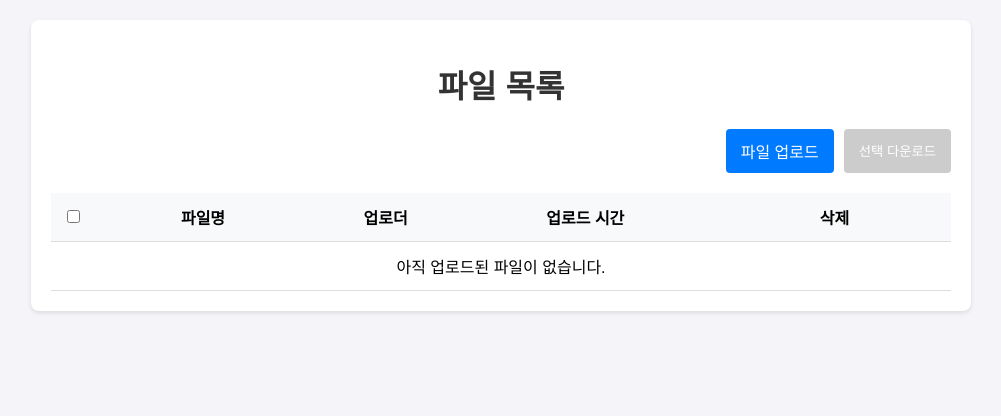
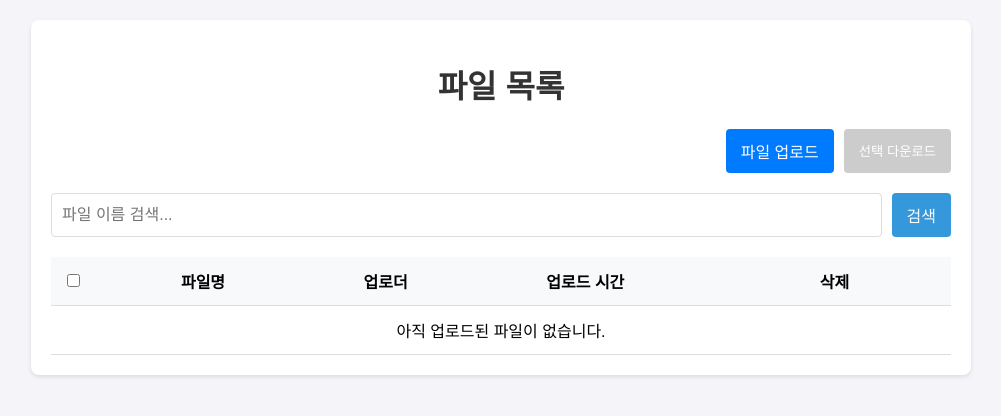
Before and after one commit to JYParker/PyHard, a Flask app: page / in a window 1280 px wide. Shown: the part 75-491 px from the top of the page, without its empty margins (139-1140 px from the left). Run offline with Flask 3, Linux system fonts and the light colour scheme; the visitor is signed in with stand-in values (Sample User, id 1); data that the repository does not hold is empty.

Commit message:
feat: 검색 기능 추가

```diff
--- a/app.py
+++ b/app.py
@@ -168,5 +168,22 @@ def delete_file(filename):
 
     return redirect(url_for("index"))
 
+@app.route("/search")
+def search():
+    if 'user_id' not in session:
+        return redirect(url_for('login_page'))
+    # url에서 query라는 이름의 파라미터 가져옴
+    query = request.args.get('query', '')
+    if query:
+        # ($regex: query) 는 정규 표현식을 사용해 query가 포함된 모든 파일 검색
+        # ($options: i) 는 대소문자 구별하지 않고 검색
+        search_query = {"filename": {"$regex": query, "$options": "i"}}
+        files = list(files_collection.find(search_query, {"_id": 0}))
+    else:
+        # 검색어를 지정하지 않으면 빈 문자열 반환해 모든 파일 조회
+        files = list(files_collection.find({}, {"_id": 0}))
+
+    return render_template('main.html', files=files)
+
 if __name__ == '__main__':
     app.run(debug=True)
--- a/static/style.css
+++ b/static/style.css
@@ -78,3 +78,33 @@ th {
 .file-title a:hover {
     text-decoration: underline;
 }
+.search-section {
+    margin-bottom: 20px;
+}
+
+.search-form {
+    display: flex;
+    gap: 10px;
+}
+
+.search-input {
+    flex-grow: 1;
+    padding: 10px;
+    border: 1px solid #ddd;
+    border-radius: 4px;
+    font-size: 16px;
+}
+
+.search-btn {
+    padding: 10px 15px;
+    background-color: #3498db;
+    color: white;
+    border: none;
+    border-radius: 4px;
+    cursor: pointer;
+    font-size: 16px;
+}
+
+.search-btn:hover {
+    background-color: #2980b9;
+}
--- a/templates/main.html
+++ b/templates/main.html
@@ -24,7 +24,12 @@
             <a href="/upload_page" class="upload-btn">파일 업로드</a>
             <button id="multi-download-btn" class="download-btn" disabled>선택 다운로드</button>
         </div>
-
+        <div class="search-section">
+            <form action="/search" method="GET" class="search-form">
+                <input type="text" name="query" placeholder="파일 이름 검색..." class="search-input">
+                <button type="submit" class="search-btn">검색</button>
+            </form>
+        </div>
         <table>
             <thead>
                 <tr>
```
Also changed, not shown: 5 other files.
